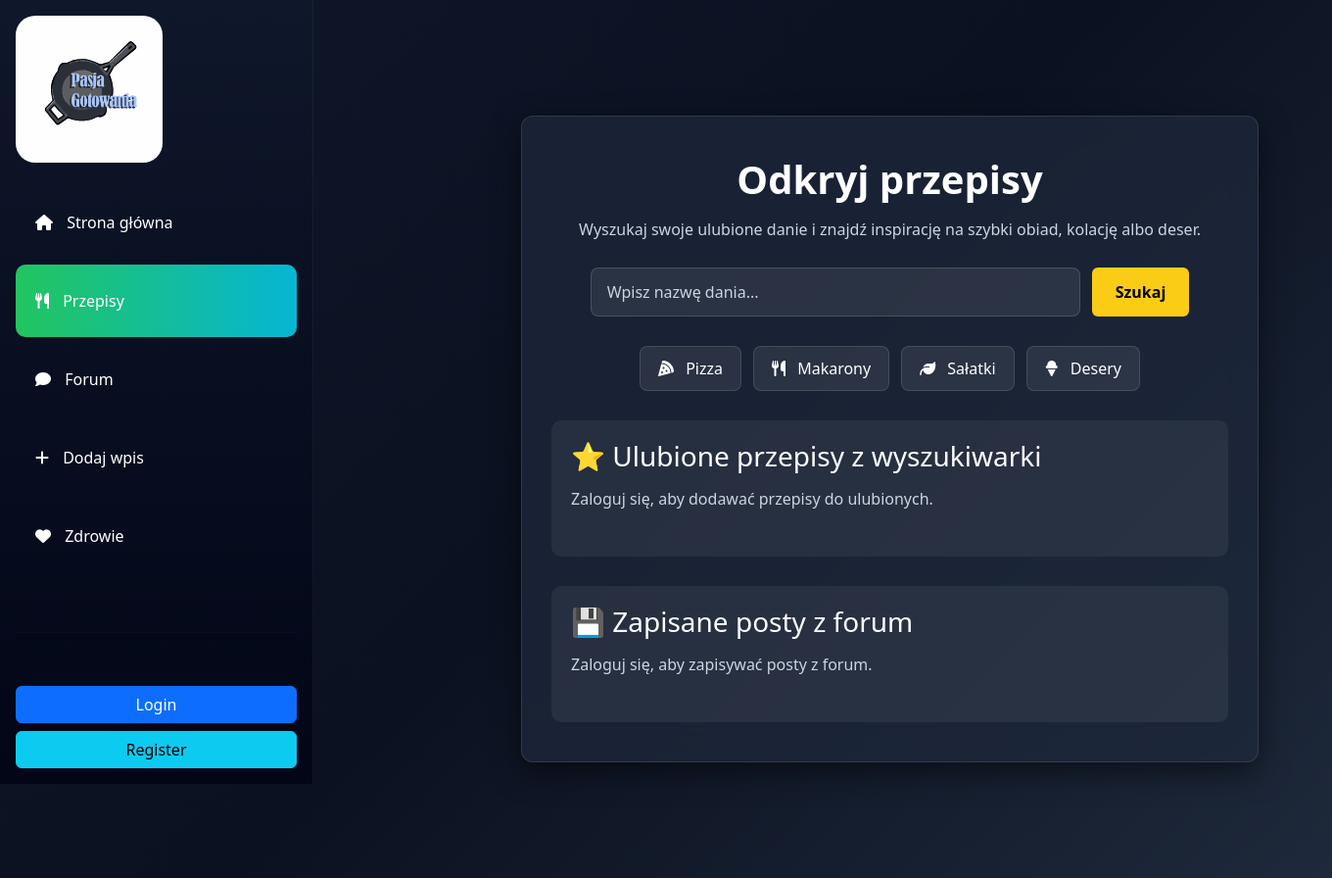
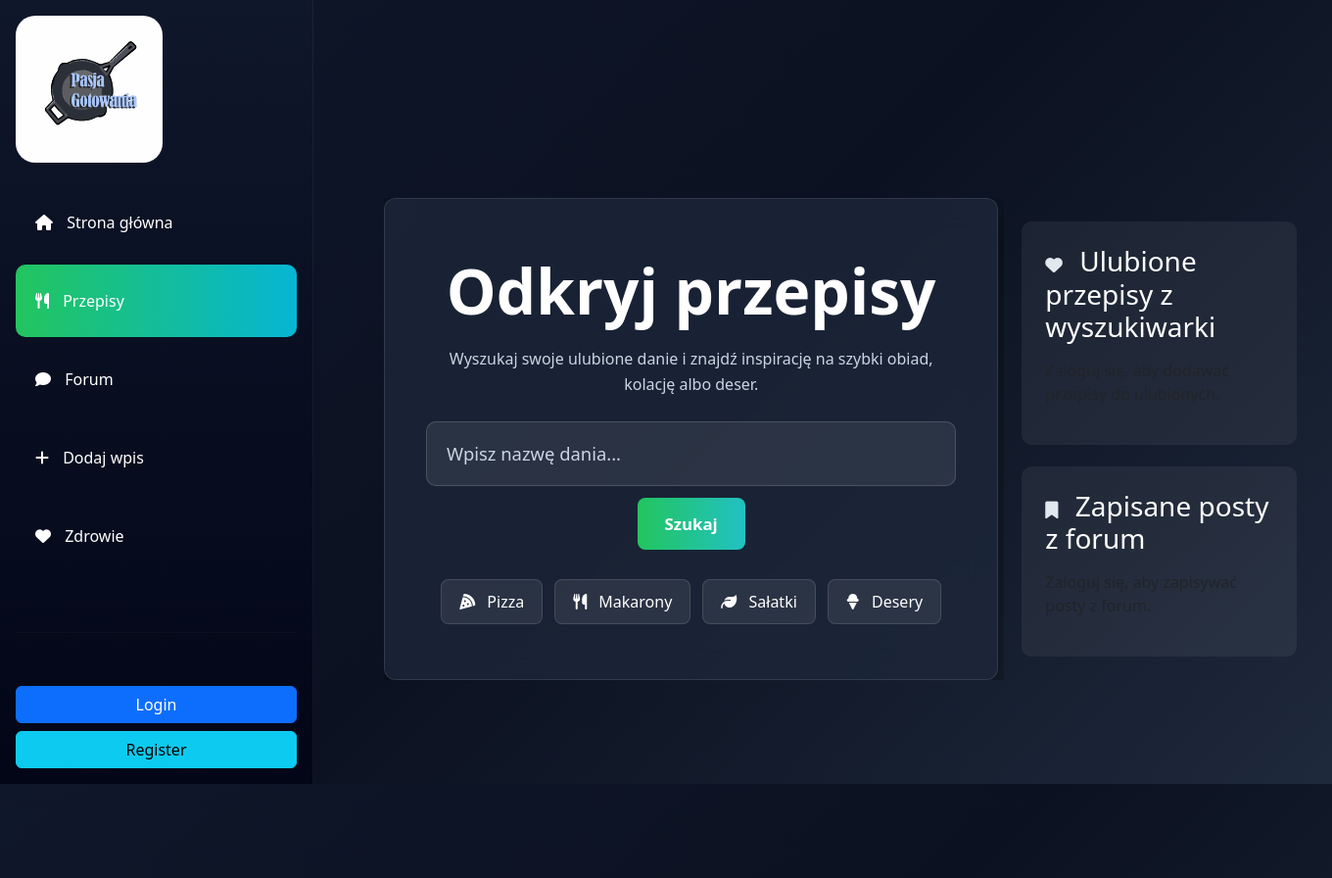
Before and after one commit to kinczar/PasjaGotowania.pl, a Django app: page /recipes in a window 1360 px wide. Shown: the whole page at 98% size. Run offline with Django 5.2, Linux system fonts and the light colour scheme.

Commit message:
Improved recipe UI and favorites integration; unified layout, added scrolling behavior and enhanced recipe detail display

```diff
--- a/webapp/main/templates/main/recipes.html
+++ b/webapp/main/templates/main/recipes.html
@@ -6,14 +6,66 @@
 <style>
     body {
         background: linear-gradient(135deg, #0f172a, #0b1120, #1e293b);
+        margin: 0;
+        overflow: hidden;
     }
 
     .recipes-wrapper {
-        min-height: 100vh;
+        height: 100vh;
+        overflow: hidden;
+        padding: 20px 20px 20px 40px;
         display: flex;
         align-items: center;
-        justify-content: center;
-        padding: 20px 40px 20px 180px;
+        justify-content: flex-start;
+        box-sizing: border-box;
+    }
+
+    .recipes-layout {
+        display: flex;
+        gap: 18px;
+        align-items: center;
+        justify-content: flex-start;
+        width: 100%;
+        max-width: 1380px;
+        margin: 0;
+    }
+
+    .left-column {
+        flex: 1.9;
+        max-width: 980px;
+        max-height: calc(100vh - 40px);
+        overflow-y: auto;
+        overflow-x: hidden;
+        padding-right: 6px;
+    }
+
+    .left-column::-webkit-scrollbar {
+        width: 8px;
+    }
+
+    .left-column::-webkit-scrollbar-track {
+        background: transparent;
+    }
+
+    .left-column::-webkit-scrollbar-thumb {
+        background: rgba(255, 255, 255, 0.18);
+        border-radius: 10px;
+    }
+
+    .left-column::-webkit-scrollbar-thumb:hover {
+        background: rgba(255, 255, 255, 0.28);
+    }
+
+    .right-column {
+        flex: 0.85;
+        max-width: 430px;
+        display: flex;
+        flex-direction: column;
+        gap: 22px;
+        max-height: calc(100vh - 40px);
+        overflow: auto;
+        overflow-x: hidden;
+        padding-right: 4px;
     }
 
     .glass-card {
@@ -22,19 +74,17 @@
         -webkit-backdrop-filter: blur(16px);
         border: 1px solid rgba(255, 255, 255, 0.1);
         border-radius: 12px;
-        padding: 40px 30px;
+        padding: 56px 42px;
         color: white;
         box-shadow: 0 10px 30px rgba(0, 0, 0, 0.5);
         width: 100%;
-        max-width: 920px;
         text-align: center;
-        margin: 0 auto;
     }
 
     .glass-card h1 {
-        font-size: 2.5rem;
+        font-size: 4rem;
         font-weight: 700;
-        margin-bottom: 15px;
+        margin-bottom: 18px;
         color: #fff;
     }
 
@@ -55,13 +105,14 @@
 
     .search-input {
         width: 100%;
-        max-width: 500px;
-        padding: 12px 16px;
-        border-radius: 8px;
+        max-width: 620px;
+        padding: 18px 20px;
+        border-radius: 10px;
         border: 1px solid rgba(255, 255, 255, 0.15);
         background: rgba(255, 255, 255, 0.08);
         color: white;
         outline: none;
+        font-size: 1.15rem;
     }
 
     .search-input::placeholder {
@@ -69,19 +120,20 @@
     }
 
     .btn-custom {
-        background: #facc15;
-        color: #000;
+        background: linear-gradient(90deg, #22c55e, #22c1c3);
+        color: white;
         font-weight: 600;
         border: none;
-        padding: 12px 24px;
-        border-radius: 6px;
+        padding: 14px 28px;
+        border-radius: 8px;
         text-decoration: none;
         display: inline-block;
+        font-size: 1.05rem;
     }
 
     .btn-custom:hover {
-        background: #eab308;
-        color: #000;
+        background: linear-gradient(90deg, #16a34a, #0ea5a8);
+        color: white;
     }
 
     .categories {
@@ -112,10 +164,6 @@
     .category-btn:hover {
         background: rgba(255, 255, 255, 0.15);
         transform: translateY(-2px);
-    }
-
-    .category-btn:hover {
-        background: rgba(255, 255, 255, 0.16);
     }
 
     .results-box {
@@ -198,16 +246,21 @@
     }
 
     .favorites-panel {
-        margin-top: 30px;
         text-align: left;
         background: rgba(255, 255, 255, 0.06);
         border-radius: 10px;
-        padding: 20px;
+        padding: 24px;
     }
 
     .favorites-panel h3 {
         color: white;
         margin-bottom: 15px;
+    }
+
+    .favorites-panel h3 i {
+        margin-right: 10px;
+        font-size: 1.1rem;
+        color: #e2e8f0;
     }
 
     .favorites-panel ul {
@@ -229,9 +282,69 @@
     .favorite-link:hover {
         color: #facc15;
     }
+
+    @media (max-width: 1100px) {
+        .recipes-layout {
+            flex-direction: column;
+        }
+
+        .left-column,
+        .right-column {
+            width: 100%;
+        }
+    }
+
+    @media (max-width: 768px) {
+        .recipes-wrapper {
+            padding: 20px;
+        }
+
+        .glass-card {
+            padding: 25px 20px;
+        }
+
+        .glass-card h1 {
+            font-size: 2rem;
+        }
+
+        .search-form {
+            flex-direction: column;
+            align-items: stretch;
+        }
+
+        .search-input {
+            max-width: 100%;
+        }
+    }
+
+    html {
+        height: 100%;
+        overflow: hidden;
+    }
+
+    .no-results {
+        text-align: center;
+        padding: 30px 20px;
+        color: #cbd5e1;
+    }
+
+    .no-results i {
+        font-size: 2rem;
+        margin-bottom: 10px;
+        display: block;
+        color: #94a3b8;
+    }
+
+    .no-results p {
+        margin: 0;
+        font-size: 1.05rem;
+    }
 </style>
 
 <div class="recipes-wrapper">
+    <div class="recipes-layout">
+
+        <div class="left-column">
             <div class="glass-card">
                 <h1>Odkryj przepisy</h1>
                 <p>
@@ -268,10 +381,11 @@
                     </a>
                 </div>
 
-        {% if results %}
+                {% if query %}
                 <div class="results-box">
                     <h3>Wyniki wyszukiwania</h3>
 
+                    {% if results %}
                         {% for recipe in results %}
                         <div class="recipe-result-item">
                             <h4>
@@ -281,25 +395,22 @@
                             </h4>
                             <p>{{ recipe.description }}</p>
                             <span>Kategoria: {{ recipe.category }}</span>
-
-                {% if user.is_authenticated %}
-                <form method="post" action="{% url 'toggle_favorite' recipe.id %}" class="favorite-form">
-                    {% csrf_token %}
-
-                    {% if recipe.id in favorite_ids %}
-                    <button type="submit" class="favorite-btn">❤️ Usuń z ulubionych</button>
+                        </div>
+                        {% endfor %}
                     {% else %}
-                    <button type="submit" class="favorite-btn">🤍 Dodaj do ulubionych</button>
-                    {% endif %}
-                </form>
+                        <div class="no-results">
+                            <i class="fa-solid fa-magnifying-glass"></i>
+                            <p>Brak wyników dla "<strong>{{ query }}</strong>"</p>
+                        </div>
                     {% endif %}
                 </div>
-            {% endfor %}
+                {% endif %}
             </div>
-        {% endif %}
+        </div>
 
+        <div class="right-column">
             <div class="favorites-panel">
-            <h3>⭐ Ulubione przepisy z wyszukiwarki</h3>
+                <h3><i class="fa-solid fa-heart"></i> Ulubione przepisy z wyszukiwarki</h3>
 
                 {% if user.is_authenticated %}
                     {% if favorite_recipes %}
@@ -321,7 +432,7 @@
             </div>
 
             <div class="favorites-panel">
-            <h3>💾 Zapisane posty z forum</h3>
+                <h3><i class="fa-solid fa-bookmark"></i> Zapisane posty z forum</h3>
 
                 {% if user.is_authenticated %}
                     {% if saved_posts %}
@@ -407,5 +518,7 @@
                 {% endif %}
             </div>
         </div>
+
+    </div>
 </div>
 {% endblock %}
```
Lines whose indentation alone changed are shown as unchanged.
